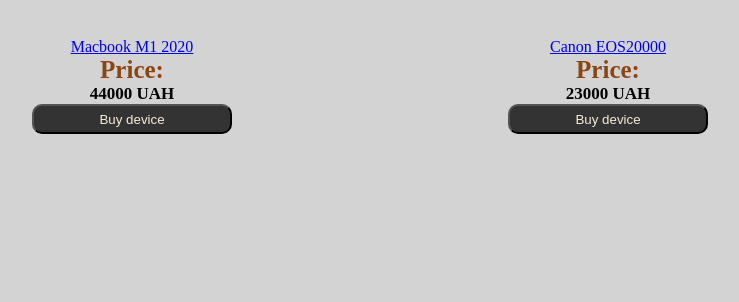
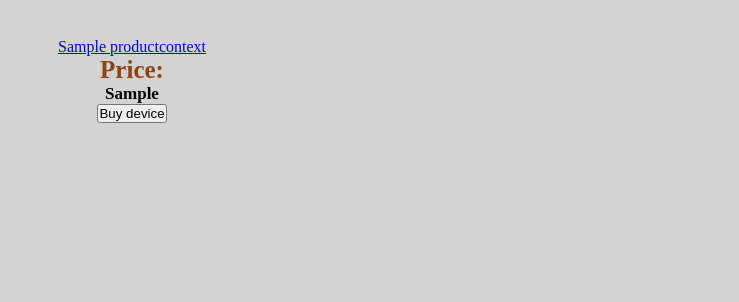
Before and after one commit to tyurinart14/Eshop, a Django app: page / in a window 1280 px wide. Shown: the part 552-854 px from the top of the page, without its empty margins (104-843 px from the left). After the commit the page ends 675 px from the top, so only its background shows below. Run offline with Django 4.2, Linux system fonts and the light colour scheme; tables that the repository leaves empty hold one stand-in row (values such as "Sample post"); grey boxes marked "Sample" are stand-in pictures.

Commit message:
Сonnected database and django

```diff
--- a/djangoEshop/view.py
+++ b/djangoEshop/view.py
@@ -14,62 +14,10 @@
     }
 ]
 
-context_product = {'products': [
-    {
-        "name": "Macbook M1 2020",
-        "image": "https://www.blitzmicro.eu/12237-medium_default/AP-MYDC2TA.jpg",
-        "price": "44000 UAH",
-        "button": "b_color_2",
-        "basket": "",
-        "image2": "https://appleinsider.ru/wp-content/uploads/2020/11/macbookair_ssd_main.jpg",
-        "description": "The lightest and thinnest laptop manufactured by Apple MacBook Air 13 M1 256Gb 2020. "
-                       "It has been completely transformed, it has become even more powerful, "
-                       "thanks to increased endurance and CPU performance. "
-                       "Now its speed is 3.5 times faster, and machine learning has increased by as much as 9 times. "
-                       "Without charging, the MacBook functions longer than its predecessors. "
-                       "And even under heavy loads, it does not make unnecessary noise, "
-                       "because there is no fan in its design. "
-                       "Notebook Apple MacBook Air 13 M1 256Gb 2020 – power has never been so compact and thin!",
-        "slug": "laptop"
-
-    }, {
-        "name": "Canon EOS20000",
-        "image": "https://catalogapp.b-cdn.net/production/images/51/86/64/32/preview/e7e3d2a4-f261-4d0f-8a20-1b4c1dc541b7.jpg",
-        "image2": "https://www.trustedreviews.com/wp-content/uploads/sites/54/2018/06/canon_eos_2000d_01.jpg",
-        "price": "23000 UAH",
-        "button": "b_color",
-        "basket": "/basket",
-        "slug": "camera",
-        "description": "Create with ease the clarity of the signs from the clarity, like from a digital reflex camera,"
-                       "that video cinematic clarity in Full HD format, inspire the minds of weak lighting,"
-                       "with the help of the 24.1-megapixel EOS 2000D."
-                       "Contribute Wi-Fi, "
-                       "NFC and Canon Connect software for remote capture and wireless content transfer."
-                       "Try photos with a 24.1-megapixel sensor, "
-                       "which is 19 times larger than the sensor of a great smartphone,"
-                       "and allows you to capture frames with an effective background, navigating for low light."
-    }, {
-        "name": "MiTV 43'",
-        "image": "https://s.cdnshm.com/catalog/au/t/319174297/xiaomi-mi-tv-p1-55.jpg",
-        "price": "17000 UAH",
-        "button": "b_color",
-        "basket": "/basket",
-        "image2": "https://mobile-review.com/all/wp-content/uploads/2021/08/5-28.jpg",
-        "description": "The era of smart TVThe Mi TV P1 impresses with its harmoniously thought-out appearance with "
-                       "thin bezels and stylish stands, innovative functionality, and a friendly Android TV interface."
-                       "The model has a remote control connected via Bluetooth, "
-                       "and a lot of ports for creating a network of devices."
-                       "Access to online cinemas opens up almost limitless possibilities for the user."
-                       "Now TV is not only about watching, but also about exciting leisure time for the whole family."
-                       "Erase BezelsThe design of the display provides for a minimal frame",
-        "slug": "tv"
-
-    }
-]}
-
 
 def homepage(request: HttpRequest):
-    return render(request, 'homepage.html', context_product)
+    context = {"object": ProductContext.objects.all()}
+    return render(request, 'homepage.html', context)
 
 
 def client_page(request: HttpRequest, id: str):
--- a/templates/homepage.html
+++ b/templates/homepage.html
@@ -7,17 +7,17 @@
     {% include 'includes/style_for_homepage.html' %}
 
 
-    {% for elem in products %}
+    {% for item in object %}
         <figure class="pass-photo">
-            <img src="{{ elem.image }}"
+            <img src="{{ item.image }}"
                  width="200" height="200" alt="photo"
                  class="pass-photo">
-            <div style="text-align: center;"><a href="{% url 'product' item_name=elem.slug  %}">{{ elem.name }}</a></div>
+            <div style="text-align: center;"><a href="{% url 'product' item_name=item.slug  %}">{{ item.name }}</a></div>
             <div><h1 style="font-size:25px; text-align: center; color: saddlebrown">Price:</h1>
-                <h1 style="font-size: 17px; text-align: center ">{{ elem.price }}</h1></div>
-            <form action="{{ elem.basket }}" target="_self">
+                <h1 style="font-size: 17px; text-align: center ">{{ item.price }}</h1></div>
+            <form action="{{ item.basket }}" target="_self">
                 <div style="text-align: center;">
-                    <button class="{{ elem.button }}">Buy device</button>
+                    <button class="{{ item.button }}">Buy device</button>
                 </div>
             </form>
         </figure>
```
